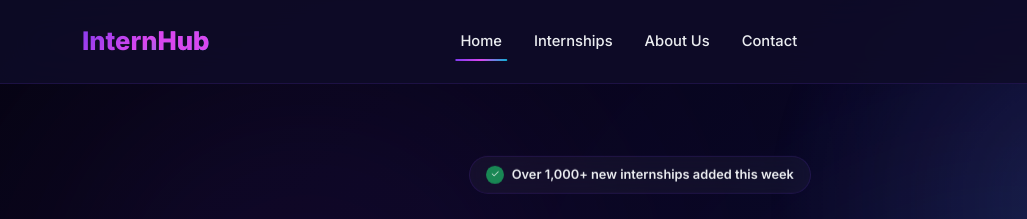
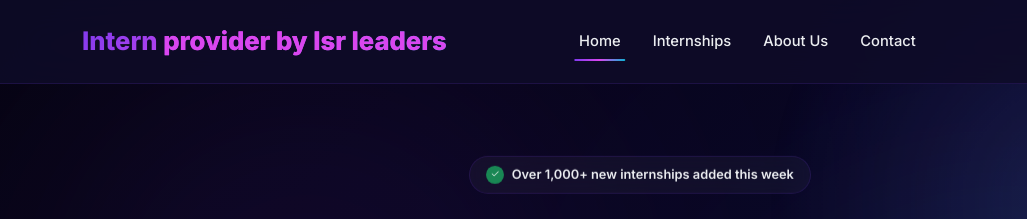
Before and after one commit to Biswajeetpandaa/internship, a plain HTML site: page index.html in a window 1280 px wide. Shown: the top 219 px of the page, 0-1027 px from the left. Drawn offline with nearby package versions, Linux system fonts and the light colour scheme.

Commit message:
Update index.html

```diff
--- a/index.html
+++ b/index.html
@@ -27,7 +27,7 @@
     <nav class="navbar navbar-expand-lg navbar-dark fixed-top">
         <div class="container">
             <a class="navbar-brand" href="index.html">
-                Intern<span>Hub</span>
+                Intern<span> provider by Isr leaders </span>
             </a>
             <button class="navbar-toggler border-0 shadow-none" type="button" data-bs-toggle="collapse"
                 data-bs-target="#navbarNav">
```
